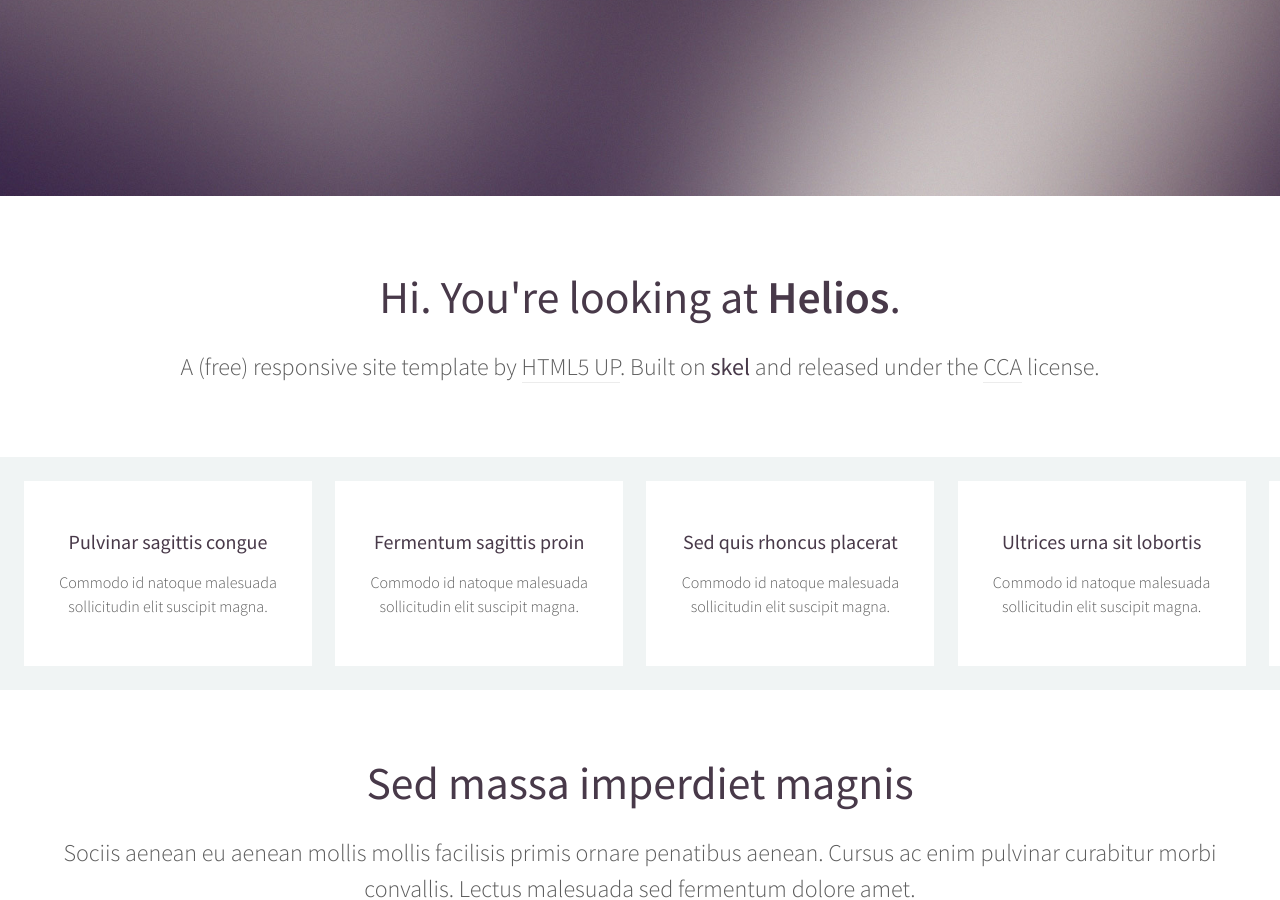
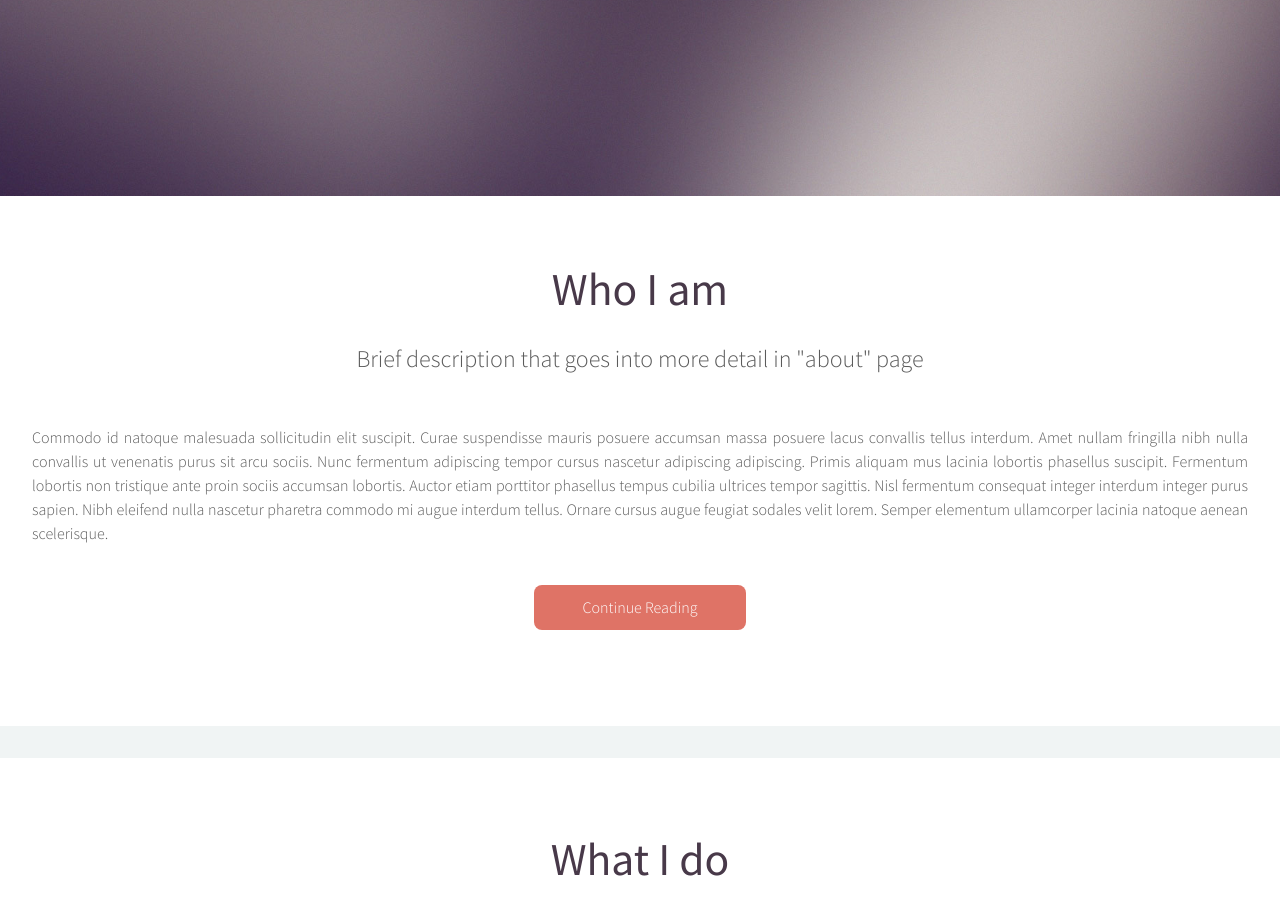
Before and after one commit to clawrence8/clawrence8.github.io, a Jekyll site: the page built from index.html, in a window 1280 px wide and 900 px high, scrolled down 704 px. Built offline with Jekyll 4.4.1, drawn with Linux system fonts in a browser that asks for light colours; nearby versions of some CDN libraries; library files that are not in the unit come from our copies; some of the changed text lies outside the part shown.

Commit message:
draft of default layout

```diff
--- a/_layouts/default.html
+++ b/_layouts/default.html
@@ -58,16 +58,44 @@
 
 				</div>
 
+            			<!-- Main -->
+				<div class="wrapper style2">
+
+					<article id="main" class="container special">
+						<a href="#" class="image featured"><img src="images/pic06.jpg" alt="" /></a>
+						<header>
+							<h2><a href="#">Who I am</a></h2>
+							<p>
+								Brief description that goes into more detail in "about" page
+							</p>
+						</header>
+						<p>
+							Commodo id natoque malesuada sollicitudin elit suscipit. Curae suspendisse mauris posuere accumsan massa
+							posuere lacus convallis tellus interdum. Amet nullam fringilla nibh nulla convallis ut venenatis purus
+							sit arcu sociis. Nunc fermentum adipiscing tempor cursus nascetur adipiscing adipiscing. Primis aliquam
+							mus lacinia lobortis phasellus suscipit. Fermentum lobortis non tristique ante proin sociis accumsan
+							lobortis. Auctor etiam porttitor phasellus tempus cubilia ultrices tempor sagittis. Nisl fermentum
+							consequat integer interdum integer purus sapien. Nibh eleifend nulla nascetur pharetra commodo mi augue
+							interdum tellus. Ornare cursus augue feugiat sodales velit lorem. Semper elementum ullamcorper lacinia
+							natoque aenean scelerisque.
+						</p>
+						<footer>
+							<a href="#" class="button">Continue Reading</a>
+						</footer>
+					</article>
+
+				</div>
+
 			<!-- Banner -->
 				<section id="banner">
 					<header>
-						<h2>Hi. You're looking at <strong>Helios</strong>.</h2>
+						<h2>What I do </h2>
 						<p>
-							A (free) responsive site template by <a href="http://html5up.net">HTML5 UP</a>.
-							Built on <strong>skel</strong> and released under the <a href="http://html5up.net/license">CCA</a> license.
+							Show and tell for best projects, music, pics of me volunteering
 						</p>
 					</header>
 				</section>
+
 
 			<!-- Carousel -->
 				<section class="carousel">
@@ -156,34 +184,7 @@
 					</div>
 				</section>
 
-			<!-- Main -->
-				<div class="wrapper style2">
 
-					<article id="main" class="container special">
-						<a href="#" class="image featured"><img src="images/pic06.jpg" alt="" /></a>
-						<header>
-							<h2><a href="#">Sed massa imperdiet magnis</a></h2>
-							<p>
-								Sociis aenean eu aenean mollis mollis facilisis primis ornare penatibus aenean. Cursus ac enim
-								pulvinar curabitur morbi convallis. Lectus malesuada sed fermentum dolore amet.
-							</p>
-						</header>
-						<p>
-							Commodo id natoque malesuada sollicitudin elit suscipit. Curae suspendisse mauris posuere accumsan massa
-							posuere lacus convallis tellus interdum. Amet nullam fringilla nibh nulla convallis ut venenatis purus
-							sit arcu sociis. Nunc fermentum adipiscing tempor cursus nascetur adipiscing adipiscing. Primis aliquam
-							mus lacinia lobortis phasellus suscipit. Fermentum lobortis non tristique ante proin sociis accumsan
-							lobortis. Auctor etiam porttitor phasellus tempus cubilia ultrices tempor sagittis. Nisl fermentum
-							consequat integer interdum integer purus sapien. Nibh eleifend nulla nascetur pharetra commodo mi augue
-							interdum tellus. Ornare cursus augue feugiat sodales velit lorem. Semper elementum ullamcorper lacinia
-							natoque aenean scelerisque.
-						</p>
-						<footer>
-							<a href="#" class="button">Continue Reading</a>
-						</footer>
-					</article>
-
-				</div>
 
 			<!-- Features -->
 				<div class="wrapper style1">
```
